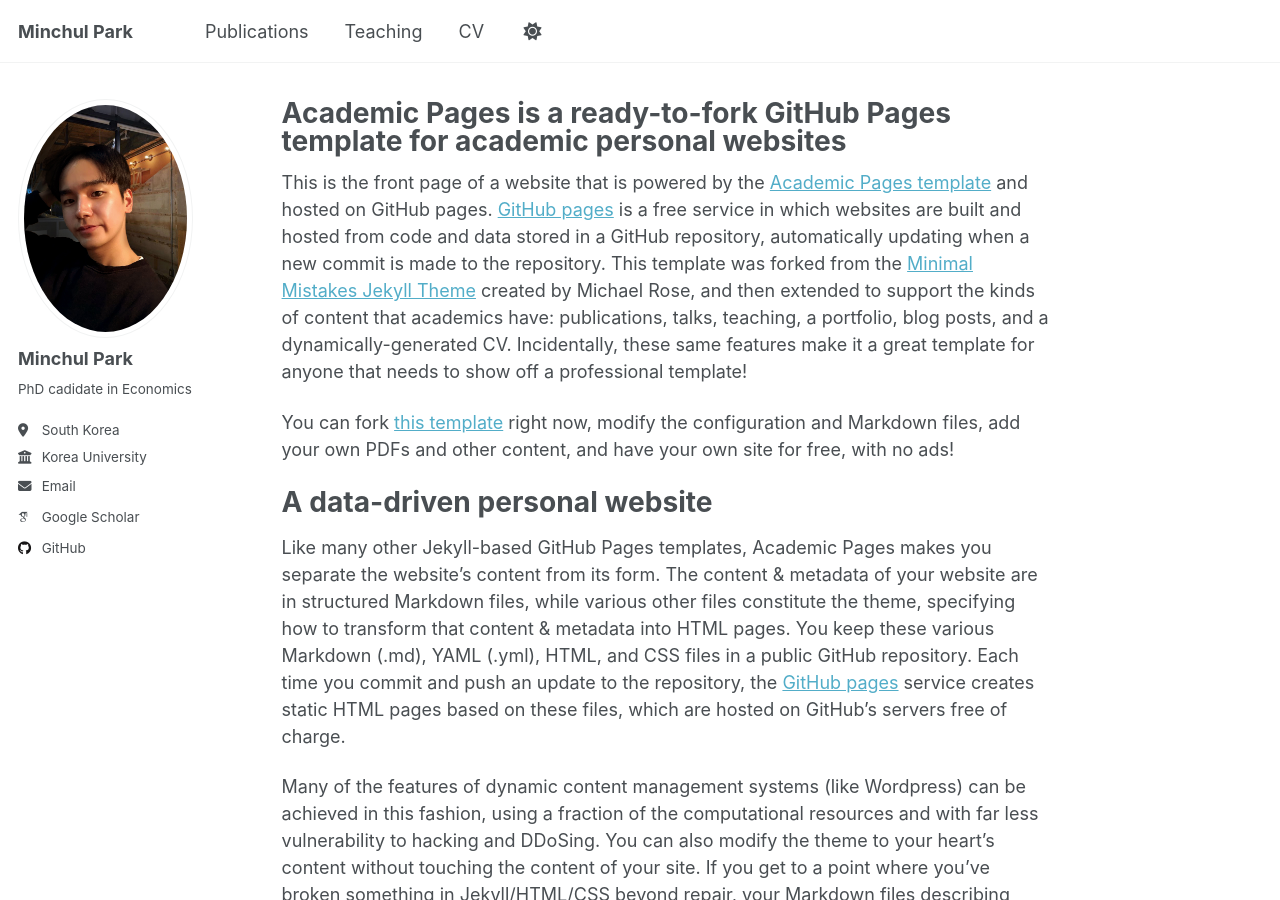
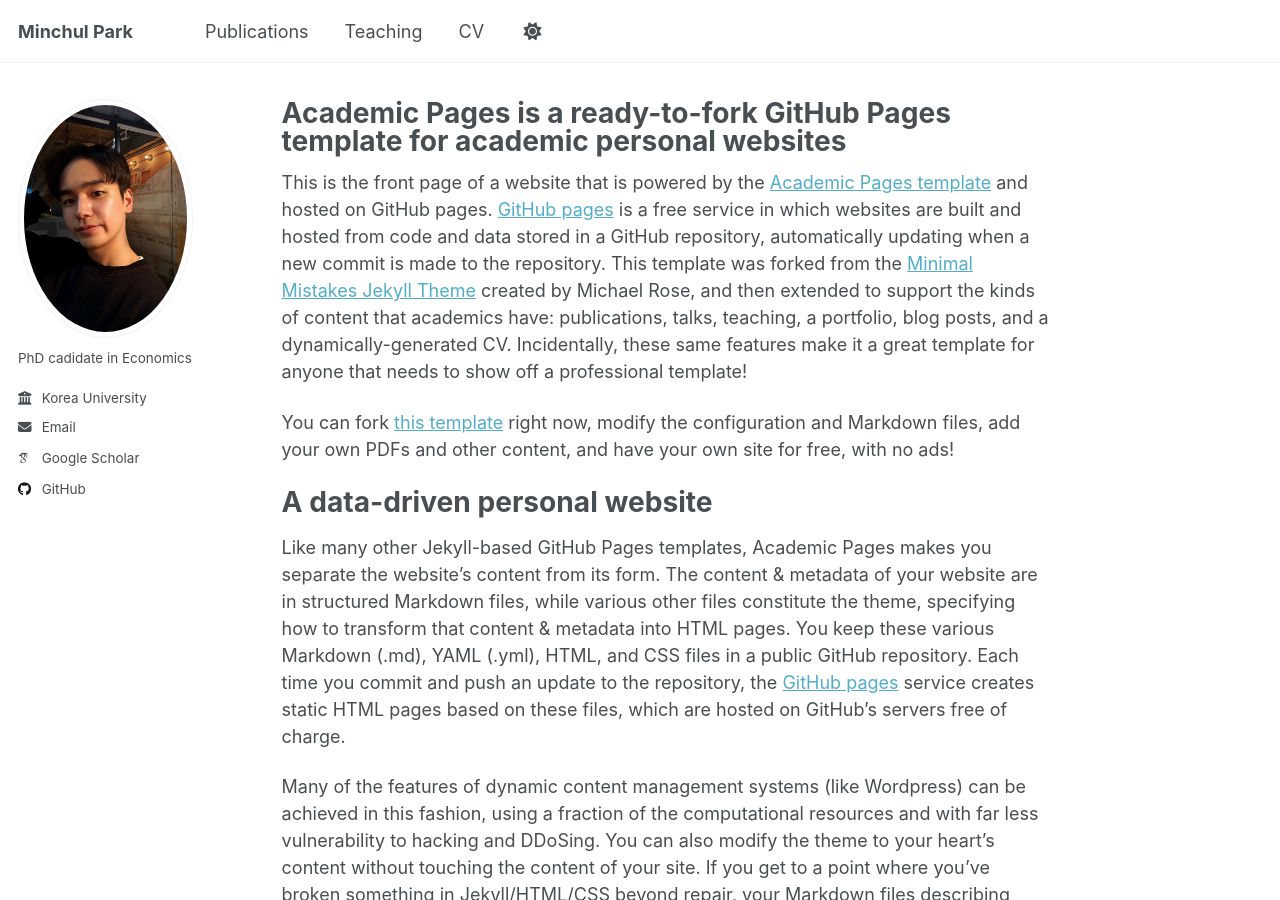
Before and after one commit to econompark/econompark.github.io, a Jekyll site: the page built from _pages/about.md, in a window 1280 px wide and 900 px high. Built offline with Jekyll 4.4.1, drawn with Linux system fonts in a browser that asks for light colours; some web fonts are replaced; a script that is not in the unit is left out.

Commit message:
Update _config.yml

```diff
--- a/_config.yml
+++ b/_config.yml
@@ -23,10 +23,10 @@ repository               : "academicpages/academicpages.github.io"
 author:
   # Biographic information
   avatar           : "website.jpg"
-  name             : "Minchul Park"
+  name             : # "Minchul Park"
   pronouns         : # example: "she/her"
   bio              : "PhD cadidate in Economics"
-  location         : "South Korea"
+  location         : # "South Korea"
   employer         : "Korea University"
   uri              : # URL
   email            : "minchul1352@korea.ac.kr"
```
